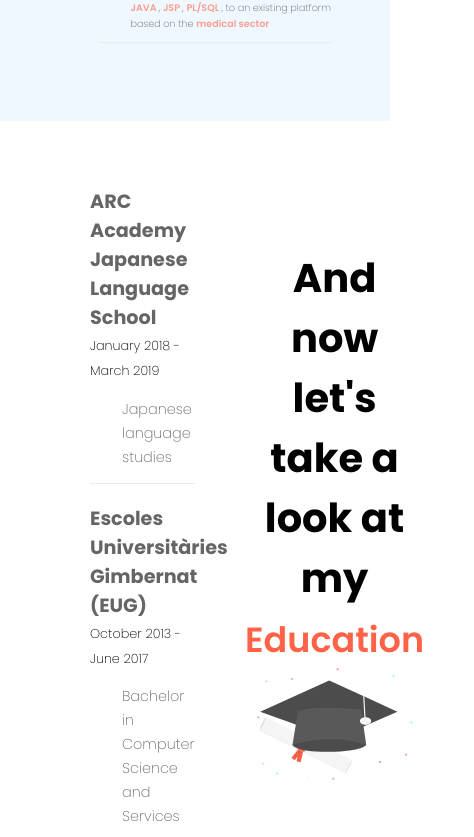
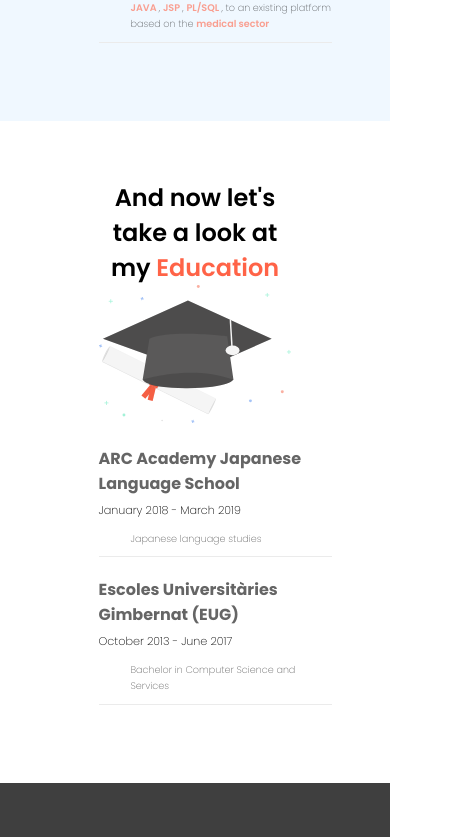
Before and after one commit to serginogal/react-portfolio, a React (Create React App) app: page / in a window 390 px wide. Shown: the part 4107-4944 px from the top of the page, 474 px wide, since content can reach past the window. Built offline with nearby package versions, Linux system fonts and the light colour scheme.

Commit message:
made education responsive

```diff
--- a/src/Components/Career/Career.css
+++ b/src/Components/Career/Career.css
@@ -111,7 +111,6 @@
   }
 
   .career-list ol li span {
-    /* position: absolute; */
     font-size: .7rem;
   }
 
--- a/src/Components/Education/Education.css
+++ b/src/Components/Education/Education.css
@@ -61,3 +61,50 @@
   line-height: 1.5rem;
   opacity: .6;
 }
+
+
+@media only screen and (max-width: 768px) {
+  .education-wrapper {
+    flex-direction: column-reverse;
+    padding: 15vw;
+    justify-content: center;
+  }
+
+  .education-title h1 {
+    font-size: 1.5rem;
+    font-weight: 600;
+  }
+
+  .education-title h1 .highlight {
+    font-size: 1.5rem;
+    font-weight: 600;
+  }
+
+  .landing-text h3 {
+    font-size: 1rem;
+  }
+
+  .education-title img {
+    width: 12em;
+  }
+
+  .education-list {
+    width:100%;
+  }
+
+  .education-list ol .school-name {
+    font-size: 1rem;
+  }
+
+  .education-list ol li span {
+    font-size: .7rem;
+  }
+
+  .education-wrapper ol li p {
+    font-size: .6rem;
+    padding-left: 2rem;
+    line-height: 1rem;
+    opacity: .6;
+  }
+
+}
```
